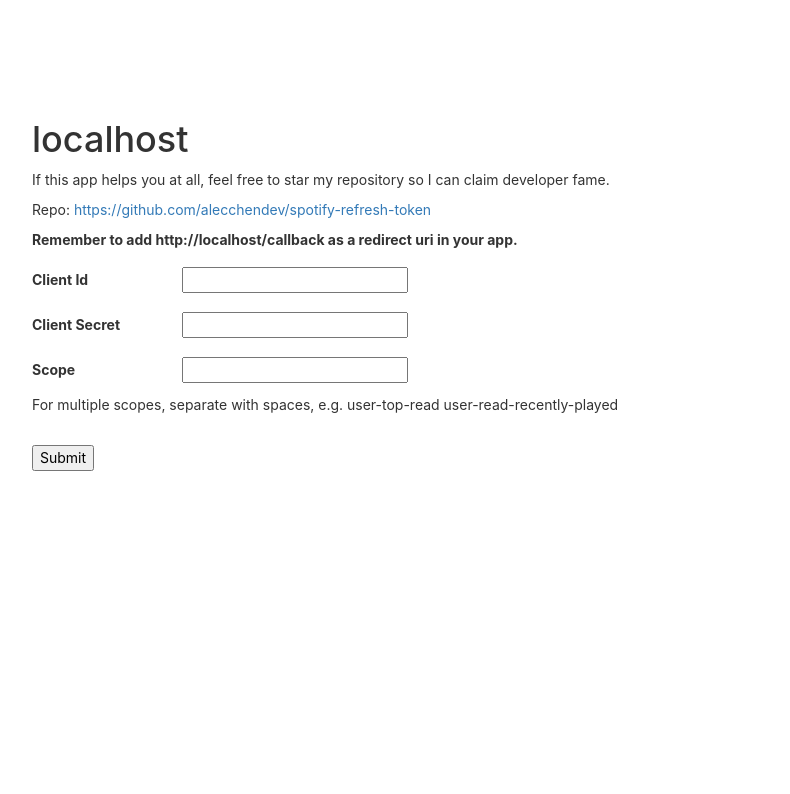
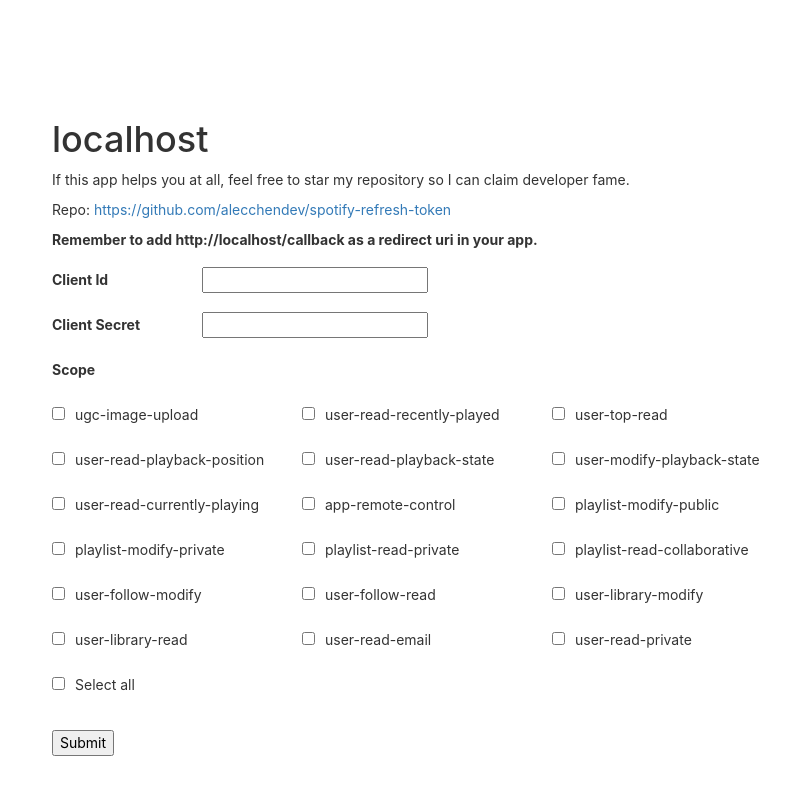
Before and after one commit to alecchendev/spotify-refresh-token, a React (Create React App) app: page / in a window 1280 px wide. Shown: the top 794 px of the page, without its empty margins (208-998 px from the left). Built offline with nearby package versions, Linux system fonts and the light colour scheme.

Commit message:
Add scope checkboxes, minor adjustments to styling

```diff
--- a/package.json
+++ b/package.json
@@ -22,6 +22,7 @@
   "scripts": {
     "dev": "nodemon index.js",
     "start": "node index.js",
+    "frontend": "react-scripts start",
     "build": "react-scripts build",
     "eject": "react-scripts eject",
     "heroku-postbuild": "npm run build"
--- a/src/App.js
+++ b/src/App.js
@@ -7,6 +7,27 @@ function App() {
     clientId: '',
     clientSecret: '',
     scope: '',
+  });
+
+  const [ scopes, setScopes ] = React.useState({
+    'ugc-image-upload': false,
+    'user-read-recently-played': false,
+    'user-top-read': false,
+    'user-read-playback-position': false,
+    'user-read-playback-state': false,
+    'user-modify-playback-state': false,
+    'user-read-currently-playing': false,
+    'app-remote-control': false,
+    'playlist-modify-public': false,
+    'playlist-modify-private': false,
+    'playlist-read-private': false,
+    'playlist-read-collaborative': false,
+    'user-follow-modify': false,
+    'user-follow-read': false,
+    'user-library-modify': false,
+    'user-library-read': false,
+    'user-read-email': false,
+    'user-read-private': false,
   });
 
   const [ outputs, setOutputs ] = React.useState({
@@ -26,14 +47,11 @@ function App() {
     return hashParams;
   }
 
-  React.useEffect(async () => {
+  React.useEffect(() => {
 
-    const params = getHashParams();
+    const callApi = async (params) => {
 
-    let data = {};
-
-    if (params.access_token && params.refresh_token) {
-
+      let data = {};
       try {
 
         const response = await axios({
@@ -44,7 +62,6 @@ function App() {
           },
           json: true
         });
-        console.log(response);
         data = response.data;
 
       } catch (err) {
@@ -58,17 +75,54 @@ function App() {
         refreshToken: params.refresh_token,
         data
       });
+    }
 
+    const params = getHashParams();
+
+    if (params.access_token && params.refresh_token) {
+      callApi(params);
     }
   }, []);
 
+  React.useEffect(() => {
+    setInputs({
+      ...inputs,
+      scope: Object.keys(scopes).filter((scope) => scopes[scope]).join(' ')
+    });
+  }, [scopes]);
+
   const handleChange = (event) => {
-    console.log(event.target.name + ": " + event.target.value);
     setInputs({
       ...inputs,
       [event.target.name]: event.target.value,
     });
-  }
+  };
+
+  const handleCheck = (event) => {
+    const newScopes = {...scopes};
+    newScopes[event.target.name] = !scopes[event.target.name];
+    setScopes(newScopes);
+  };
+
+  const handleSelectAll = (event) => {
+    const newScopes = {...scopes};
+    for (let scope in newScopes) {
+      newScopes[scope] = event.target.checked;
+    }
+    setScopes(newScopes);
+  };
+
+  const scopeElements = Object.keys(scopes).map((scope) => {
+    return <div key={scope} style={{width: '250px', display: 'inline-block'}}>
+      <input
+        type='checkbox'
+        name={scope}
+        checked={scopes[scope]}
+        onChange={handleCheck}
+      />
+      <label style={{width: '200px', marginLeft: '10px', fontWeight: 'normal'}}>{scope}</label>
+    </div>
+  })
 
   const queryString = window.location.href.split('/').slice(0, 3).join('/')
                       + "/login?clientId=" + inputs.clientId
@@ -82,8 +136,9 @@ function App() {
     <div id='container'>
       <h1>{window.location.hostname}</h1>
       <p>If this app helps you at all, feel free to star my repository so I can claim developer fame.</p>
-      <p>Repo: <a href={repoLink} target='_blank'>{repoLink}</a></p>
+      <p>Repo: <a href={repoLink} rel="noreferrer" target='_blank'>{repoLink}</a></p>
       <p><strong>Remember to add {window.location.href.split('/').slice(0, 3).join('/') + '/callback'} as a redirect uri in your app.</strong></p>
+
       <div>
         <label>Client Id</label>
         <input
@@ -92,7 +147,9 @@ function App() {
           value={inputs.clientId}
           onChange={handleChange}
         />
+
         <br/>
+
         <label>Client Secret</label>
         <input
           type="text"
@@ -100,16 +157,21 @@ function App() {
           value={inputs.clientSecret}
           onChange={handleChange}
         />
+
         <br/>
+
         <label>Scope</label>
+        <br/>
+
+        {scopeElements}
         <input
-          type="text"
-          name="scope"
-          value={inputs.scope}
-          onChange={handleChange}
+          type="checkbox"
+          onChange={handleSelectAll}
         />
-        <p>For multiple scopes, separate with spaces, e.g. user-top-read user-read-recently-played</p>
+        <label style={{width: '200px', marginLeft: '10px', fontWeight: 'normal'}}>Select all</label>
+
         <br/>
+
         <a style={{color: 'black'}} href={queryString}><button >Submit</button></a>
       </div>
 
--- a/src/index.css
+++ b/src/index.css
@@ -14,6 +14,7 @@ code {
 
 #container {
   margin: auto;
+  padding: 20px;
   max-width: 800px;
   padding-top: 100px;
   padding-bottom: 100px;
```
